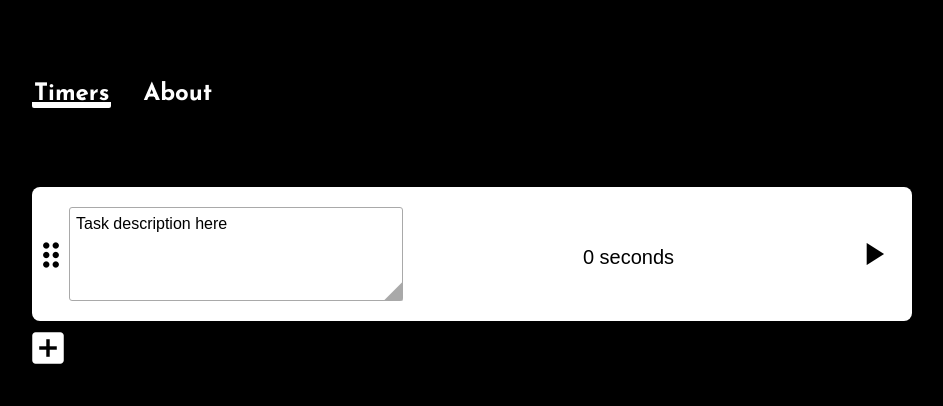
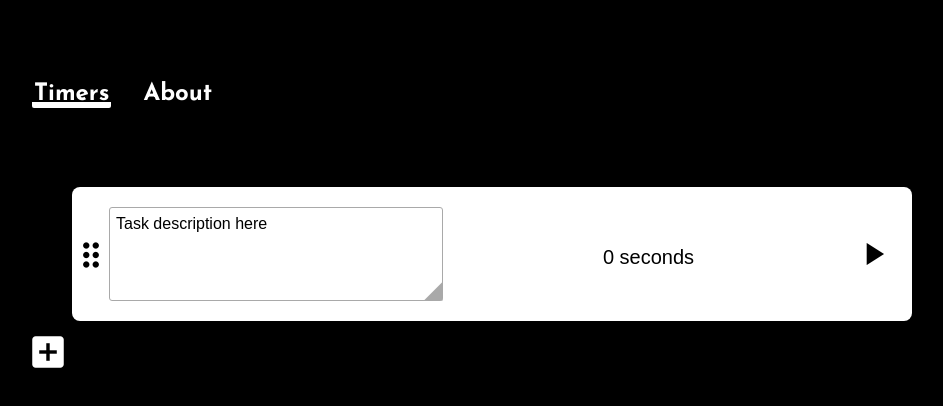
Before and after one commit to campbellgoe/tasktimer, a Next.js app: page / in a window 1280 px wide. Shown: the top 406 px of the page, without its empty margins (168-1111 px from the left). Built offline with nearby package versions, Linux system fonts and the light colour scheme; a web font is replaced by a local one.

Commit message:
draggable sortable list

```diff
--- a/components/Layout.js
+++ b/components/Layout.js
@@ -18,6 +18,9 @@ const Layout = (props) => (
         color: #fff;
         margin: 110px 25%;
         box-sizing: border-box;
+      }
+      ul, li {
+        list-style: none;
       }
       @media only screen and (max-width: 1600px) {
         body {
--- a/components/Task.js
+++ b/components/Task.js
@@ -1,11 +1,27 @@
 import { Component } from 'react';
 import parseElapsedTime from '../utils/parseElapsedTime.js';
+import { sortableHandle } from 'react-sortable-hoc';
+const DragHandle = sortableHandle(() => <>
+  <i className="material-icons drag-icon">drag_indicator</i>
+  <style jsx>{`
+    .drag-icon {
+      font-size: 38px;
+      position: absolute;
+      margin-left: -20px;
+      height: calc(100% - 38px * 2);
+      transform: translate(0, 50%);
+      cursor: grab;
+      user-select: none;
+    }
+  `}
+  </style>
+</>);
 export default class Task extends Component {
   render(){
     return (
-      <span>
+      <li>
         <div className="task">
-          <i className="material-icons drag-icon">drag_indicator</i>
+          <DragHandle/>
           <div className="textarea-container">
             <textarea value={this.props.children} onChange={this.props.editDescription}/>
             <i className="material-icons textarea-resize">arrow_right</i>
@@ -102,7 +118,7 @@ export default class Task extends Component {
           }
         `}
         </style>
-      </span>
+      </li>
     );
   }
 }
--- a/package.json
+++ b/package.json
@@ -15,7 +15,8 @@
     "express": "^4.16.4",
     "next": "^8.0.3",
     "react": "^16.8.3",
-    "react-dom": "^16.8.3"
+    "react-dom": "^16.8.3",
+    "react-sortable-hoc": "^1.6.1"
   },
   "devDependencies": {
     "mocha": "^6.0.2"
--- a/pages/index.js
+++ b/pages/index.js
@@ -1,6 +1,33 @@
 import Layout from '../components/Layout.js';
 import { Component } from 'react';
 import Task from '../components/Task.js';
+import {
+  SortableContainer,
+  SortableElement,
+  arrayMove
+} from 'react-sortable-hoc';
+const SortableTask = SortableElement((taskData) => <Task {...taskData}>{taskData.children}</Task>);
+const SortableTasks = SortableContainer(({tasks, editDescription, toggleTimer}) => {
+  return (
+    <ul>
+      {tasks.map(({description, elapsedTime, paused, timeLastStarted}, i) => {
+        return (
+          <SortableTask
+          index={i}
+          key={"task_"+i}
+          elapsedTime={elapsedTime}
+          paused={paused}
+          timeLastStarted={timeLastStarted}
+          editDescription={(e)=>editDescription(e,i)}
+          toggleTimer={()=>toggleTimer(i)}
+          >
+            {description}
+          </SortableTask>
+        );
+      })}
+    </ul>
+  );
+});
 class NewTaskButton extends Component {
   render(){
     return (
@@ -57,23 +84,26 @@ export default class App extends Component {
       timeLastStarted: null//this is set to Date.now() when unpaused, and used to calculate total elapsed time.
     }
   }
+  onSortEnd = ({oldIndex, newIndex}) => {
+    this.setState(({tasks}) => ({
+      tasks: arrayMove(tasks, oldIndex, newIndex),
+    }));
+  }
   render(){
     return (<Layout>
-      {this.state.tasks.map(({description, elapsedTime, paused, timeLastStarted}, i) => {
-        return (
-          <Task
-          key={"task_"+i}
-          elapsedTime={elapsedTime}
-          paused={paused}
-          timeLastStarted={timeLastStarted}
-          editDescription={(e)=>{
+      <SortableTasks
+      useDragHandle
+      tasks={this.state.tasks}
+      onSortEnd={this.onSortEnd}
+      editDescription={(e, i)=>{
         const tasks = [...this.state.tasks];
+        console.log("i:", i);
         tasks[i].description = e.target.value;
         this.setState({
           tasks
         });
       }}
-          toggleTimer={()=>{
+      toggleTimer={(i)=>{
         const tasks = [...this.state.tasks];
         const paused = !tasks[i].paused;
         tasks[i].paused = paused;
@@ -84,11 +114,7 @@ export default class App extends Component {
           tasks
         });
       }}
-          >
-            {description}
-          </Task>
-        );
-      })}
+      />
       <NewTaskButton onClick={()=>{
         this.setState(({tasks})=>{
           return {
```
Also changed, not shown: 1 other file (tests, documents, lock files or other folders). Lines whose indentation alone changed are shown as unchanged.
